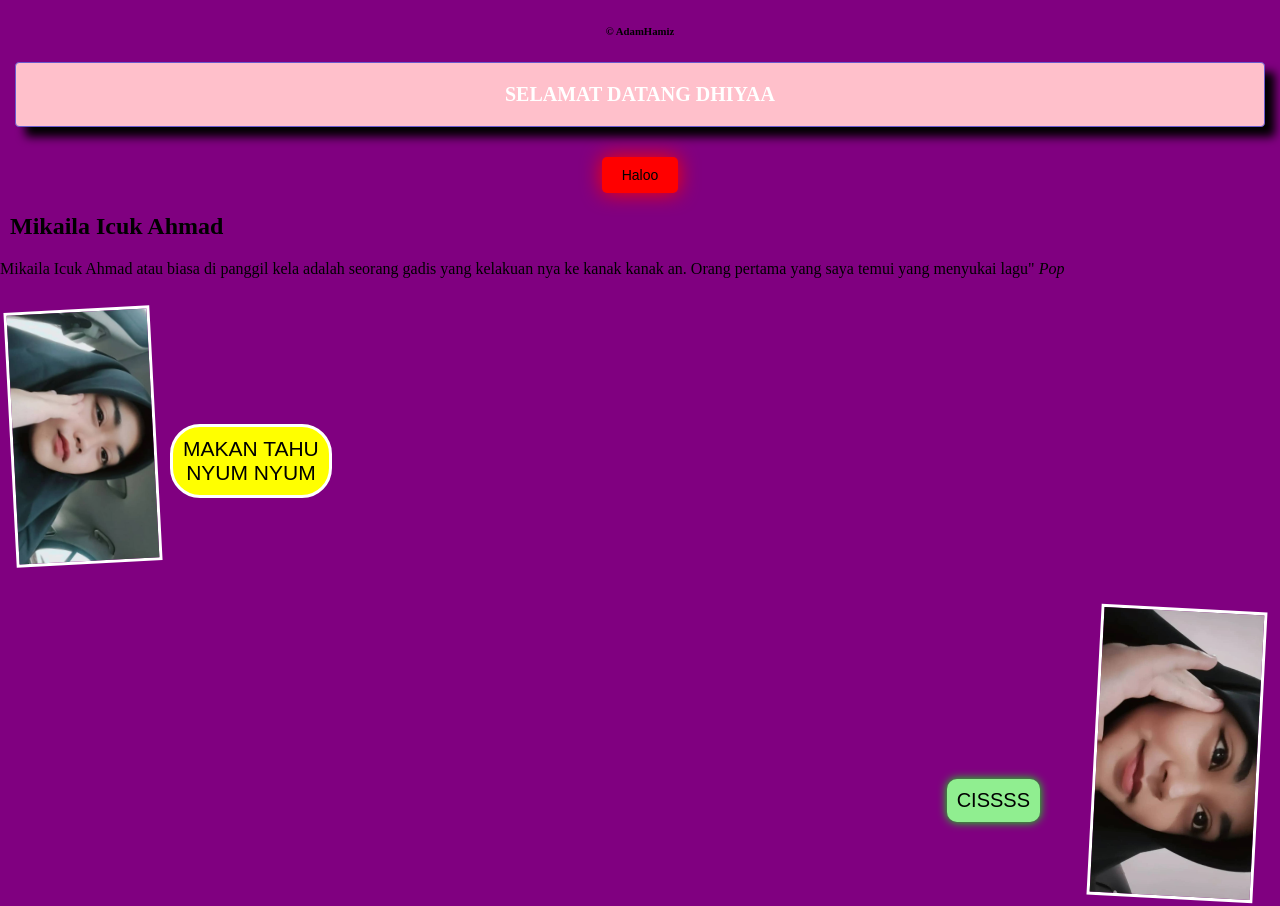
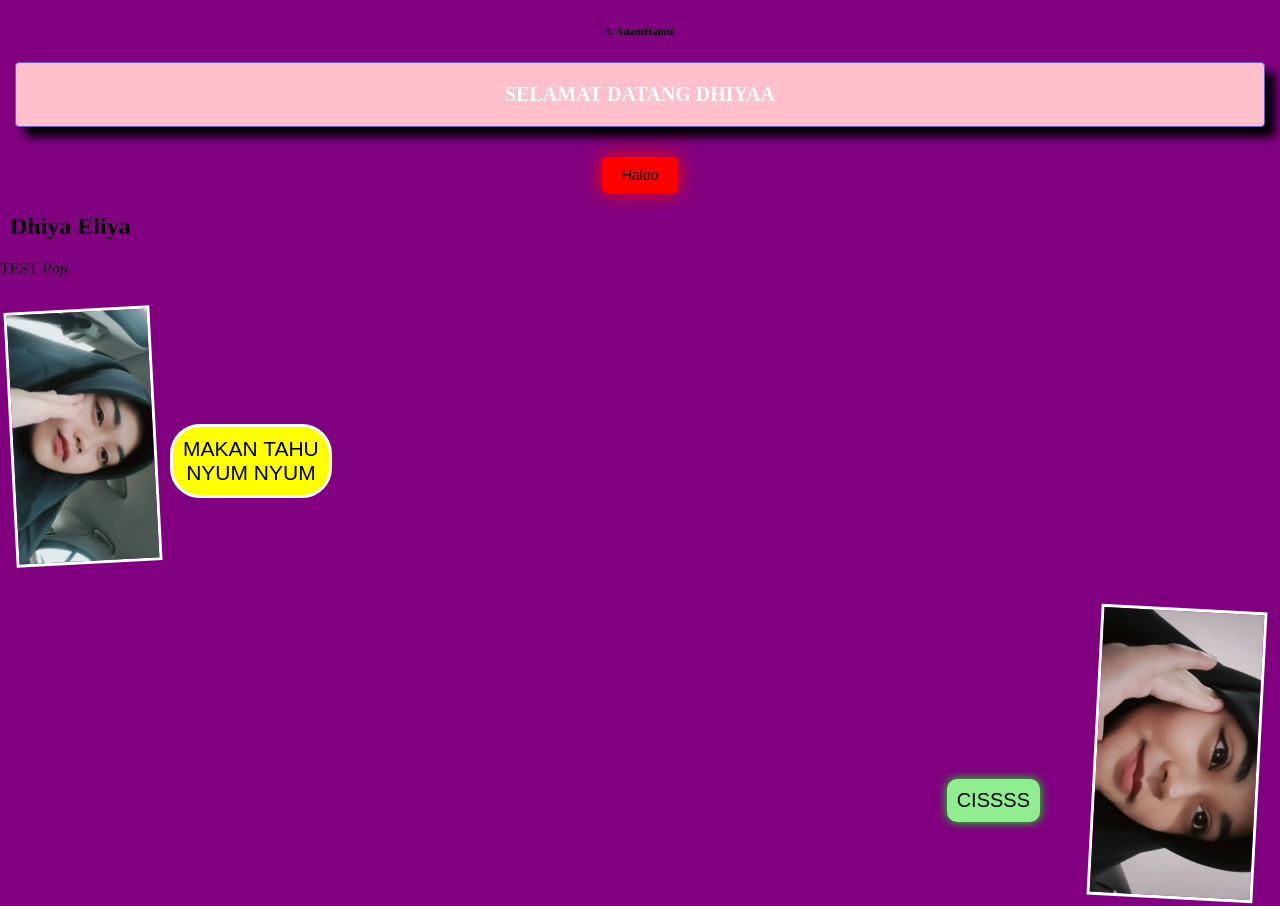
Before and after one commit to GuaAd87/PAPBYDHIYA, a plain HTML site: page Ph.html in a window 1280 px wide. Shown: the top 906 px of the page. Drawn offline with Linux system fonts and the light colour scheme.

Commit message:
Update Ph.html

```diff
--- a/Ph.html
+++ b/Ph.html
@@ -12,8 +12,8 @@
       <center>
       <button id="button">Haloo</button>
       </center>
-            <h2>Mikaila Icuk Ahmad</h2>
-<p>Mikaila Icuk Ahmad atau biasa di panggil kela adalah seorang gadis yang kelakuan nya ke kanak kanak an. Orang pertama yang saya temui yang menyukai lagu" <em>Pop</em></p>
+            <h2>Dhiya Eliya</h2>
+<p>  TEST <em>Pop</em></p>
         <script>
         // Ambil elemen tombol berdasarkan ID
         alert("selamat datang")
```
